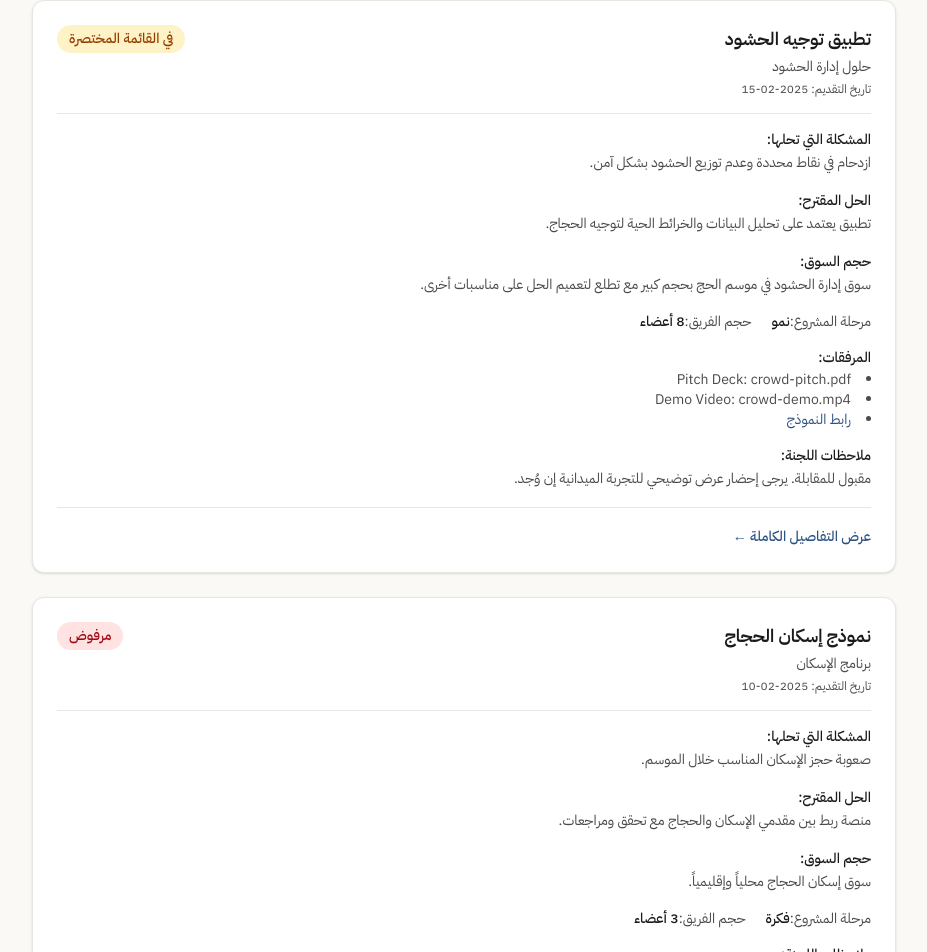
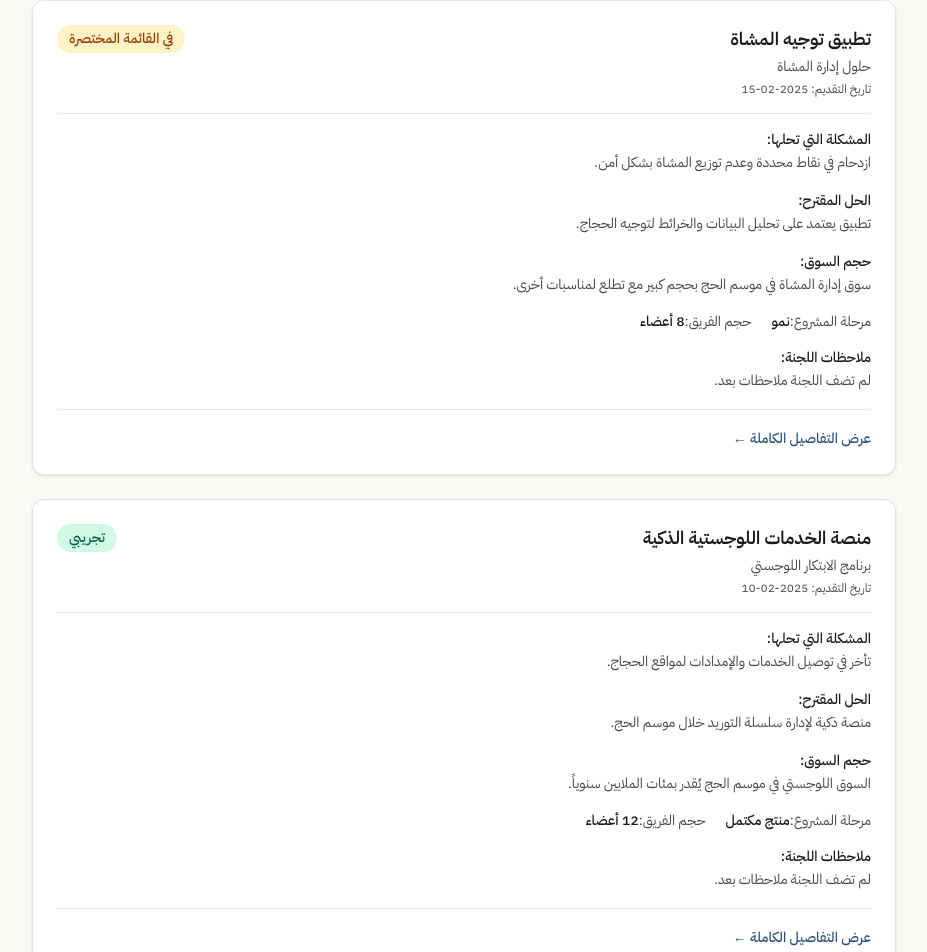
Before and after one commit to pm-inspire/HajStartupLab, a Next.js app: page /dashboard in a window 1280 px wide. Shown: the part 988-1940 px from the top of the page, without its empty margins (176-1103 px from the left). Built offline with nearby package versions, Linux system fonts and the light colour scheme.

Commit message:
feat: add evaluation system types and data (Matrix, Blind Review, Committee Decision)

```diff
--- a/src/data/applications.ts
+++ b/src/data/applications.ts
@@ -6,6 +6,121 @@ export const STATUS_CONFIG: Record<AppStatus, { label: string; color: string }>
   rejected: { label: "مرفوض", color: "bg-red-100 text-red-800" },
   pilot: { label: "تجريبي", color: "bg-emerald-100 text-emerald-800" },
 };
+
+// ===== نظام التقييم =====
+
+export type EvaluationDecision = "accepted" | "rejected" | "shortlisted" | "needs_interview" | "needs_docs" | "pending";
+
+export const DECISION_CONFIG: Record<EvaluationDecision, { label: string; color: string }> = {
+  accepted: { label: "مقبول", color: "bg-emerald-100 text-emerald-800" },
+  rejected: { label: "مرفوض", color: "bg-red-100 text-red-800" },
+  shortlisted: { label: "احتياط", color: "bg-amber-100 text-amber-800" },
+  needs_interview: { label: "يحتاج مقابلة", color: "bg-blue-100 text-blue-800" },
+  needs_docs: { label: "يحتاج استكمال مستندات", color: "bg-purple-100 text-purple-800" },
+  pending: { label: "لا يوجد قرار بعد", color: "bg-slate-100 text-slate-600" },
+};
+
+export type VoteChoice = "approve" | "reject" | "abstain";
+
+export type EvaluationCriteria = {
+  id: string;
+  name: string;
+  description: string;
+  weight: number; // percentage e.g. 30
+};
+
+export const DEFAULT_CRITERIA: EvaluationCriteria[] = [
+  { id: "c1", name: "جدوى الفكرة", description: "مدى قابلية الفكرة للتطبيق وتحقيق الأثر", weight: 30 },
+  { id: "c2", name: "الأثر على منظومة الحج", description: "مدى ارتباط الحل باحتياجات الحج الفعلية", weight: 30 },
+  { id: "c3", name: "قابلية التنفيذ", description: "جاهزية التقنية والموارد اللازمة للتنفيذ", weight: 20 },
+  { id: "c4", name: "جاهزية الفريق", description: "كفاءة الفريق وخبراتهم ذات الصلة", weight: 20 },
+];
+
+export type ReviewerScore = {
+  criteriaId: string;
+  score: number; // 1-5
+  note?: string;
+};
+
+export type ReviewerEvaluation = {
+  reviewerId: string;
+  reviewerName: string;
+  committee: string;
+  status: "pending" | "draft" | "completed";
+  scores: ReviewerScore[];
+  generalComment?: string;
+  tag?: "strong" | "medium" | "weak";
+  submittedAt?: string;
+};
+
+export type CommitteeVote = {
+  memberId: string;
+  memberName: string;
+  vote: VoteChoice;
+};
+
+export type EvaluationSession = {
+  blindReview: boolean;
+  committees: string[];
+  reviewers: ReviewerEvaluation[];
+  votes: CommitteeVote[];
+  finalDecision: EvaluationDecision;
+  officialComment?: string;
+  decisionLockedAt?: string;
+};
+
+export const DEFAULT_EVALUATION_SESSION: EvaluationSession = {
+  blindReview: false,
+  committees: ["لجنة تقنية", "لجنة أعمال"],
+  reviewers: [
+    {
+      reviewerId: "r1",
+      reviewerName: "أ. محمد العتيبي",
+      committee: "لجنة تقنية",
+      status: "completed",
+      scores: [
+        { criteriaId: "c1", score: 4, note: "فكرة واعدة مع حاجة لتوضيح التقنية" },
+        { criteriaId: "c2", score: 5, note: "ارتباط واضح بمنظومة الحج الصحية" },
+        { criteriaId: "c3", score: 3, note: "يحتاج إلى خطة تقنية أوضح" },
+        { criteriaId: "c4", score: 4, note: "فريق متكامل" },
+      ],
+      generalComment: "مشروع قوي يستحق المتابعة مع بعض التوضيحات التقنية",
+      tag: "strong",
+      submittedAt: "2025-03-01",
+    },
+    {
+      reviewerId: "r2",
+      reviewerName: "د. سارة الزهراني",
+      committee: "لجنة أعمال",
+      status: "completed",
+      scores: [
+        { criteriaId: "c1", score: 4, note: "" },
+        { criteriaId: "c2", score: 4, note: "" },
+        { criteriaId: "c3", score: 4, note: "" },
+        { criteriaId: "c4", score: 3, note: "يحتاج عضو متخصص في المبيعات" },
+      ],
+      generalComment: "النموذج التجاري يحتاج تطوير إضافي",
+      tag: "medium",
+      submittedAt: "2025-03-02",
+    },
+    {
+      reviewerId: "r3",
+      reviewerName: "م. خالد الدوسري",
+      committee: "لجنة تقنية",
+      status: "pending",
+      scores: [],
+      generalComment: "",
+    },
+  ],
+  votes: [
+    { memberId: "r1", memberName: "أ. محمد العتيبي", vote: "approve" },
+    { memberId: "r2", memberName: "د. سارة الزهراني", vote: "approve" },
+  ],
+  finalDecision: "pending",
+  officialComment: "",
+};
+
+// ===== بيانات الطلبات =====
 
 export type ApplicationDetail = {
   id: string;
@@ -24,7 +139,12 @@ export type ApplicationDetail = {
   pitchDeckName?: string;
   demoVideoName?: string;
   committeeNotes?: string;
+  evaluation?: EvaluationSession;
 };
+
+export function getApplicationById(id: string): ApplicationDetail | undefined {
+  return APPLICATIONS.find((app) => app.id === id);
+}
 
 export const APPLICATIONS: ApplicationDetail[] = [
   {
@@ -43,55 +163,49 @@ export const APPLICATIONS: ApplicationDetail[] = [
     pitchDeckName: "pitch-deck-haj-health.pdf",
     demoVideoName: "demo-video.mp4",
     committeeNotes: "الفكرة ذات صلة واضحة بمنظومة الحج. يُقترح طلب توضيح بخصوص التكامل مع الأنظمة الصحية الحالية.",
+    evaluation: DEFAULT_EVALUATION_SESSION,
   },
   {
     id: "app-2",
-    title: "تطبيق توجيه الحشود",
-    program: "حلول إدارة الحشود",
+    title: "تطبيق توجيه المشاة",
+    program: "حلول إدارة المشاة",
     status: "shortlisted",
     statusColor: "bg-amber-100 text-amber-800",
     submittedAt: "2025-02-15",
-    problem: "ازدحام في نقاط محددة وعدم توزيع الحشود بشكل آمن.",
-    solution: "تطبيق يعتمد على تحليل البيانات والخرائط الحية لتوجيه الحجاج.",
-    marketSize: "سوق إدارة الحشود في موسم الحج بحجم كبير مع تطلع لتعميم الحل على مناسبات أخرى.",
+    problem: "ازدحام في نقاط محددة وعدم توزيع المشاة بشكل أمن.",
+    solution: "تطبيق يعتمد على تحليل البيانات والخرائط لتوجيه الحجاج.",
+    marketSize: "سوق إدارة المشاة في موسم الحج بحجم كبير مع تطلع لمناسبات أخرى.",
     stage: "نمو",
     teamSize: "8",
-    prototypeLink: "https://marvelapp.com/prototype",
-    pitchDeckName: "crowd-pitch.pdf",
-    demoVideoName: "crowd-demo.mp4",
-    committeeNotes: "مقبول للمقابلة. يرجى إحضار عرض توضيحي للتجربة الميدانية إن وُجد.",
+    evaluation: {
+      blindReview: false,
+      committees: ["لجنة تقنية"],
+      reviewers: [],
+      votes: [],
+      finalDecision: "pending",
+      officialComment: "",
+    },
   },
   {
     id: "app-3",
-    title: "نموذج إسكان الحجاج",
-    program: "برنامج الإسكان",
-    status: "rejected",
-    statusColor: "bg-red-100 text-red-800",
-    submittedAt: "2025-02-10",
-    problem: "صعوبة حجز الإسكان المناسب خلال الموسم.",
-    solution: "منصة ربط بين مقدمي الإسكان والحجاج مع تحقق ومراجعات.",
-    marketSize: "سوق إسكان الحجاج محلياً وإقليمياً.",
-    stage: "فكرة",
-    teamSize: "3",
-    committeeNotes: "عدم توافق المعايير المطلوبة للبرنامج في المرحلة الحالية. يُنصح بإعادة التقديم بعد استكمال النموذج الأولي.",
-  },
-  {
-    id: "app-4",
-    title: "منصة إعاشة ذكية",
-    program: "حاضنة الإعاشة",
+    title: "منصة الخدمات اللوجستية الذكية",
+    program: "برنامج الابتكار اللوجستي",
     status: "pilot",
     statusColor: "bg-emerald-100 text-emerald-800",
-    submittedAt: "2025-02-05",
-    problem: "توزيع وجبات الإعاشة وضمان الجودة.",
-    solution: "تطبيق تتبع وتقييم لوجبات الإعاشة مع شكاوى وتحسين مستمر.",
-    marketSize: "سوق الإعاشة في المواسم الدينية.",
-    stage: "نموذج أولي (MVP)",
-    teamSize: "6",
-    prototypeLink: "https://pilot.example.com",
-    committeeNotes: "تم اختيار المشروع للمرحلة التجريبية. سيتم التواصل لتحديد موعد انطلاق التجربة.",
+    submittedAt: "2025-02-10",
+    problem: "تأخر في توصيل الخدمات والإمدادات لمواقع الحجاج.",
+    solution: "منصة ذكية لإدارة سلسلة التوريد خلال موسم الحج.",
+    marketSize: "السوق اللوجستي في موسم الحج يُقدر بمئات الملايين سنوياً.",
+    stage: "منتج مكتمل",
+    teamSize: "12",
+    evaluation: {
+      blindReview: true,
+      committees: ["لجنة تقنية", "لجنة أعمال", "لجنة تشغيلية"],
+      reviewers: [],
+      votes: [],
+      finalDecision: "accepted",
+      officialComment: "تم قبول المشروع بناءً على قوة النموذج التشغيلي والفريق المتكامل.",
+      decisionLockedAt: "2025-03-05",
+    },
   },
 ];
-
-export function getApplicationById(id: string): ApplicationDetail | undefined {
-  return APPLICATIONS.find((app) => app.id === id);
-}
```
